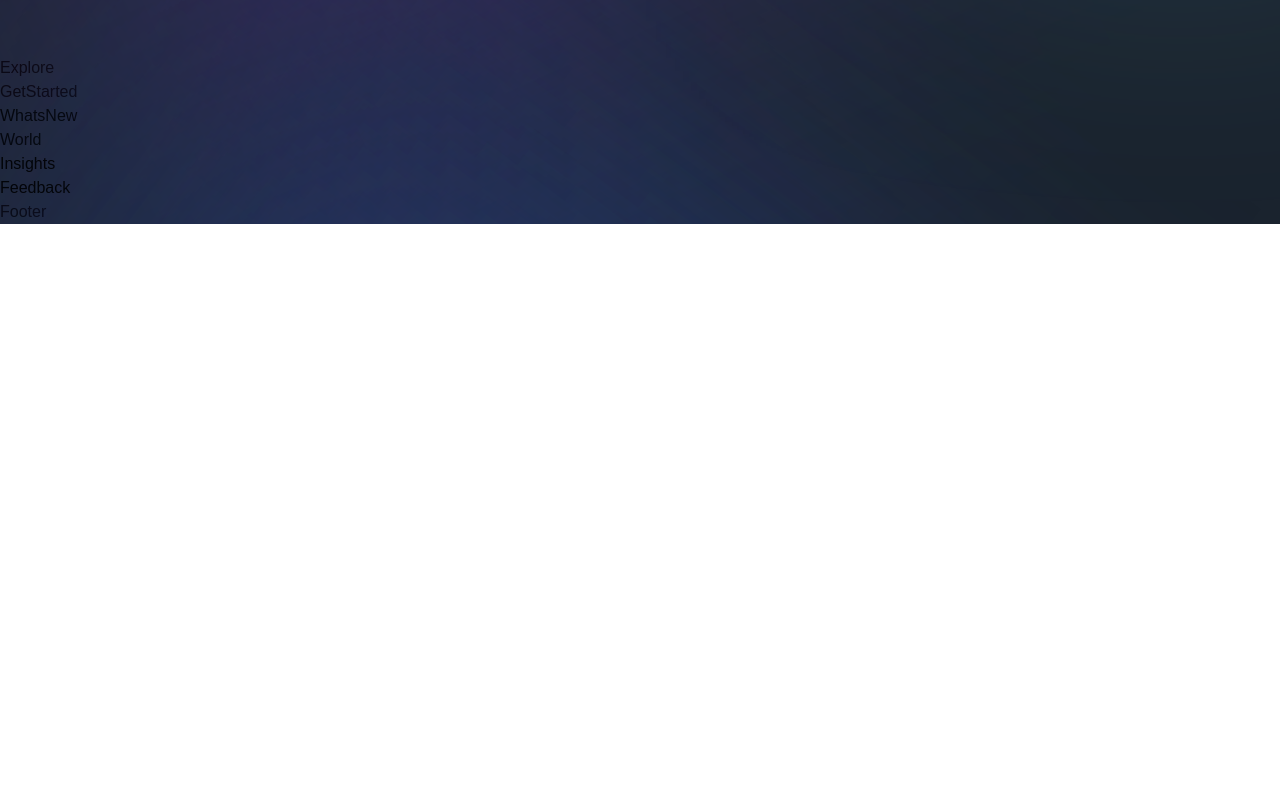
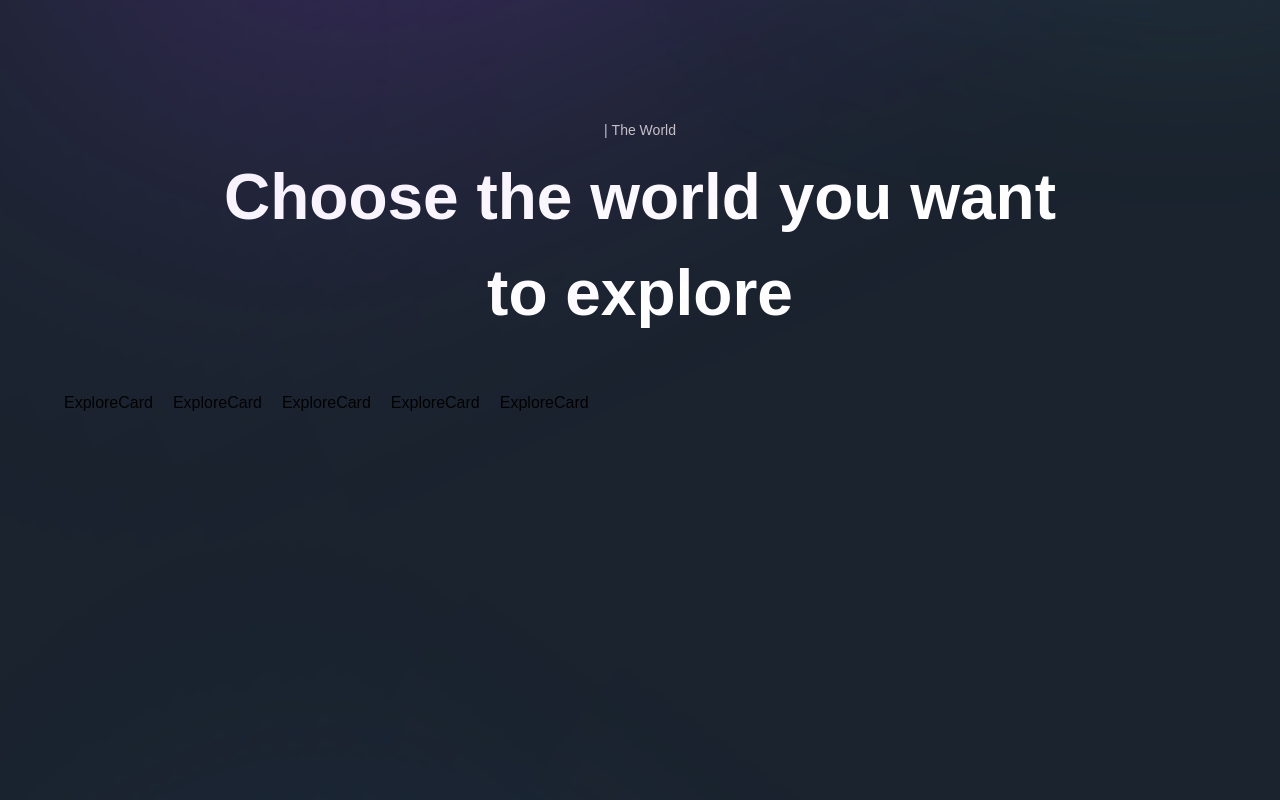
Before and after one commit to swynnejr/midjourney-app, a Next.js app: page / in a window 1280 px wide. Shown: the part 2120-2920 px from the top of the page. Before the commit the page ends 2344 px from the top, so only its background shows below. Built offline with nearby package versions, Linux system fonts and the light colour scheme; a web font is replaced by a local one.

Commit message:
Explore worlds scaffold with rough typings

```diff
--- a/app/page.tsx
+++ b/app/page.tsx
@@ -1,5 +1,6 @@
 import { Footer, Navbar } from '../components';
 import { About, Explore, Feedback, GetStarted, Hero, Insights, WhatsNew, World } from '../sections';
+import { exploreWorlds } from '../constants'
 
 export default function Home() {
   return (
@@ -9,7 +10,7 @@ export default function Home() {
       <div className="relative">
       <About />
         <div className="gradient-03 z-0" />
-      <Explore />
+      <Explore exploreWorlds={exploreWorlds} />
       </div>
       <GetStarted />
       <div className="relative">
--- /dev/null
+++ b/components/ExploreCard.tsx
@@ -0,0 +1,15 @@
+'use client'
+
+type Props = {
+  key: number | string,
+  index: number,
+  activeWorld: string | undefined,
+  handleClick: void,
+
+}
+
+export default function ExploreCard({ key, index, activeWorld, handleClick}: Props) {
+  return (
+    <div>ExploreCard</div>
+  )
+}
--- a/components/TitleText.tsx
+++ b/components/TitleText.tsx
@@ -1,9 +1,20 @@
 'use client'
 
-type Props = {}
+import { motion } from "framer-motion"
+import { textContainer, textVariant2 } from "../utils/motion"
 
-export default function TitleText({}: Props) {
+type Props = {
+  title: React.ReactNode,
+  textStyles: string,
+}
+
+export default function TitleText({ title, textStyles}: Props) {
   return (
-    <div>TitleText</div>
+    <motion.h2
+      variants={textVariant2}
+      initial="hidden"
+      whileInView="show"
+      className={`mt-[8px] font-bold text-[40px] md:text-[64px] text-white ${textStyles}`}
+    >{title}</motion.h2>
   )
 }
--- a/components/TypingText.tsx
+++ b/components/TypingText.tsx
@@ -8,7 +8,7 @@ type Props = {
   textStyles: string,
 }
 
-export default function TypingText({ title, textStyles}: Props) {
+export default function TypingText({ title, textStyles }: Props) {
   return (
     <motion.p
       variants={textContainer}
--- a/components/index.ts
+++ b/components/index.ts
@@ -1,11 +1,13 @@
 import Navbar from './Navbar';
 import Footer from './Footer';
 import TypingText from './TypingText';
-import TitleText from './TypingText';
+import TitleText from './TitleText';
+import ExploreCard from './ExploreCard';
 
 export {
   Navbar,
   Footer,
   TypingText,
-  TitleText
+  TitleText,
+  ExploreCard
 };
--- a/constants/index.js
+++ b/constants/index.js
@@ -1,28 +1,28 @@
 export const exploreWorlds = [
   {
     id: 'world-1',
-    imgUrl: '/planet-01.png',
-    title: 'The Hogwarts',
+    imgUrl: 'https://cdn.midjourney.com/4311740e-f830-4372-a40d-e60ec003cfc9/grid_0.png',
+    title: 'Hogwarts Reimagined',
   },
   {
     id: 'world-2',
-    imgUrl: '/planet-02.png',
+    imgUrl: 'https://cdn.midjourney.com/b9601ff0-4e75-46ff-82cb-89da191c1432/grid_0.png',
     title: 'The Upside Down',
   },
   {
     id: 'world-3',
-    imgUrl: '/planet-03.png',
-    title: 'Kadirojo Permai',
+    imgUrl: 'https://cdn.midjourney.com/99360211-5be0-43d9-ba3c-72e3b37f08ca/grid_0.png',
+    title: 'Variations of the Future',
   },
   {
     id: 'world-4',
-    imgUrl: '/planet-04.png',
+    imgUrl: 'https://cdn.midjourney.com/5b0a3166-f5b9-4b36-bac7-0965c2a2b76f/grid_0.png',
     title: 'Paradise Island',
   },
   {
     id: 'world-5',
-    imgUrl: '/planet-05.png',
-    title: 'Hawkins Labs',
+    imgUrl: 'https://cdn.midjourney.com/9a651a89-b543-4369-924b-0a00c1e52fa5/grid_0.png',
+    title: 'Area 51',
   },
 ];
 
--- a/sections/Explore.tsx
+++ b/sections/Explore.tsx
@@ -1,10 +1,48 @@
 'use client';
 
-type Props = {}
+import { useState } from "react";
+import { motion } from "framer-motion";
+import styles from "../styles";
+import Image from "next/image";
+import Link from "next/link";
+import { fadeIn, staggerContainer } from "../utils/motion";
+import { ExploreCard, TitleText, TypingText } from "../components";
+import { ArrowDownIcon } from "@heroicons/react/24/solid";
+import { WorldID, IExploreWorlds, SetActiveWorldID } from "../typings";
 
-function Explore({}: Props) {
+
+type Props = {
+  exploreWorlds: IExploreWorlds[],
+  // activeWorld: WorldID,
+}
+
+function Explore({exploreWorlds}: Props) {
+  const [activeWorld, setActiveWorld] = useState<WorldID | undefined>('world-2')
+
   return (
-    <div>Explore</div>
+    <section className={`${styles.paddings}`} id="explore" >
+      <motion.div
+        variants={staggerContainer as any}
+        initial="hidden"
+        whileInView="show"
+        viewport={{once: false, amount: 0.25}}
+        className={`${styles.innerWidth} mx-auto flex flex-col`}
+      >
+        <TypingText title="| The World" textStyles="text-center" />
+        <TitleText title={<>Choose the world you want <br className="md:block hidden"/> to explore</>} textStyles="text-center" />
+        <div className="mt-[50px] flex flex-col lg:flex-row min-h-[70vh] gap-5" >
+          {exploreWorlds.map((world, i) => (
+            <ExploreCard
+              key={world.id}
+              {...world}
+              index={i}
+              activeWorld={activeWorld}
+              handleClick={setActiveWorld as any}
+            />
+          ))}
+        </div>
+      </motion.div>
+    </section>
   )
 }
 
```
Also changed, not shown: typings.d.ts (+9 -0 lines).
